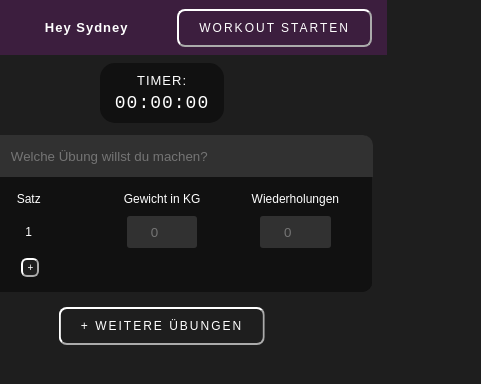
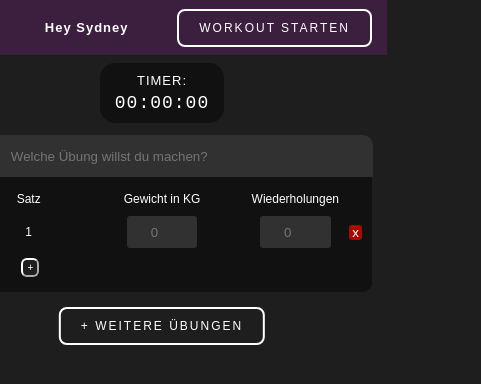
Before and after one commit to Phynixxx/gym-tracker, a plain HTML site: page html/gymtracker.html in a window 1280 px wide. Shown: the full height of the page, 478-959 px from the left. Drawn offline with Linux system fonts and the light colour scheme.

Commit message:
Update Btn and functions

```diff
--- a/css/gymtracker.css
+++ b/css/gymtracker.css
@@ -35,7 +35,7 @@ h5, h4 {
     font-size: 12px;
     color: white;
     background-color: #3C1E3E;
-    border-color: white;
+    border: white solid 2px;
     border-radius: 8px;
     cursor: pointer;
 }
@@ -130,6 +130,20 @@ h5, h4 {
     text-align: center;
 }
 
+.set-reps {
+    position: relative;
+}
+
+.delete-set {
+    position: absolute;
+    right: 0;
+    background-color: #A80900;
+    color: #fff;
+    border-radius: 3px;
+    border: none;
+    padding: 0px 3px;
+}
+
 .moresets {
     padding: 2px 4px;
     margin-bottom: 15px;
@@ -191,7 +205,7 @@ h5, h4 {
     padding: 10px 20px;
     margin-bottom: 20px;
     border-radius: 8px;
-    border-color: white;
+    border: white solid 2px;
     background-color: #1E1E1E;
     font-size: 12px;
     color: white;
--- a/html/gymtracker.html
+++ b/html/gymtracker.html
@@ -32,7 +32,10 @@
             <div class="set">
               <div class="grid-item set-amount">1</div>
               <div class="grid-item set-weight"><input class="weight" type="number" min="0"  placeholder="0"></input></div>
-              <div class="grid-item set-reps"><input class="reps" type="number" min="0"  placeholder="0"></input></div>
+              <div class="grid-item set-reps">
+                <input class="reps" type="number" min="0"  placeholder="0"></input>
+                <button onclick="deleteSet()" type="button" class="delete-set">x</button>
+              </div>
             </div>
           </div>
           <div class="grid-container-two">
--- a/js/gymtracker.js
+++ b/js/gymtracker.js
@@ -94,8 +94,11 @@ function calculateWeight() {
     for (let i = 0; i < allSets.length; i++) {
         let weight = allSets[i].querySelector(".weight").value;
         let reps = allSets[i].querySelector(".reps").value;
-        totalWeight = totalWeight + parseInt(weight) * parseInt(reps);
-        console.log(weight, reps, totalWeight);
+
+        if (parseInt(weight) * parseInt(reps) > 0) {
+            totalWeight = totalWeight + parseInt(weight) * parseInt(reps);
+        }
+
     }
 
     document.querySelector(".stats").innerHTML = "Du hast in<br>" +
@@ -116,6 +119,17 @@ function hoverGlow() {
     that.classList.add("active");
 }
 
+function deleteSet() {
+    let that = window.event.target;
+    let exercise = that.closest(".exercise");
+    that.closest(".set").remove();
+    let allSets = exercise.querySelectorAll(".set");
+
+    for (let i = 0; i < allSets.length; i++) {
+        allSets[i].querySelector(".set-amount").innerHTML = (i + 1);
+    }
+}
+
 
 // startup Functions
 cloneElements();
```
